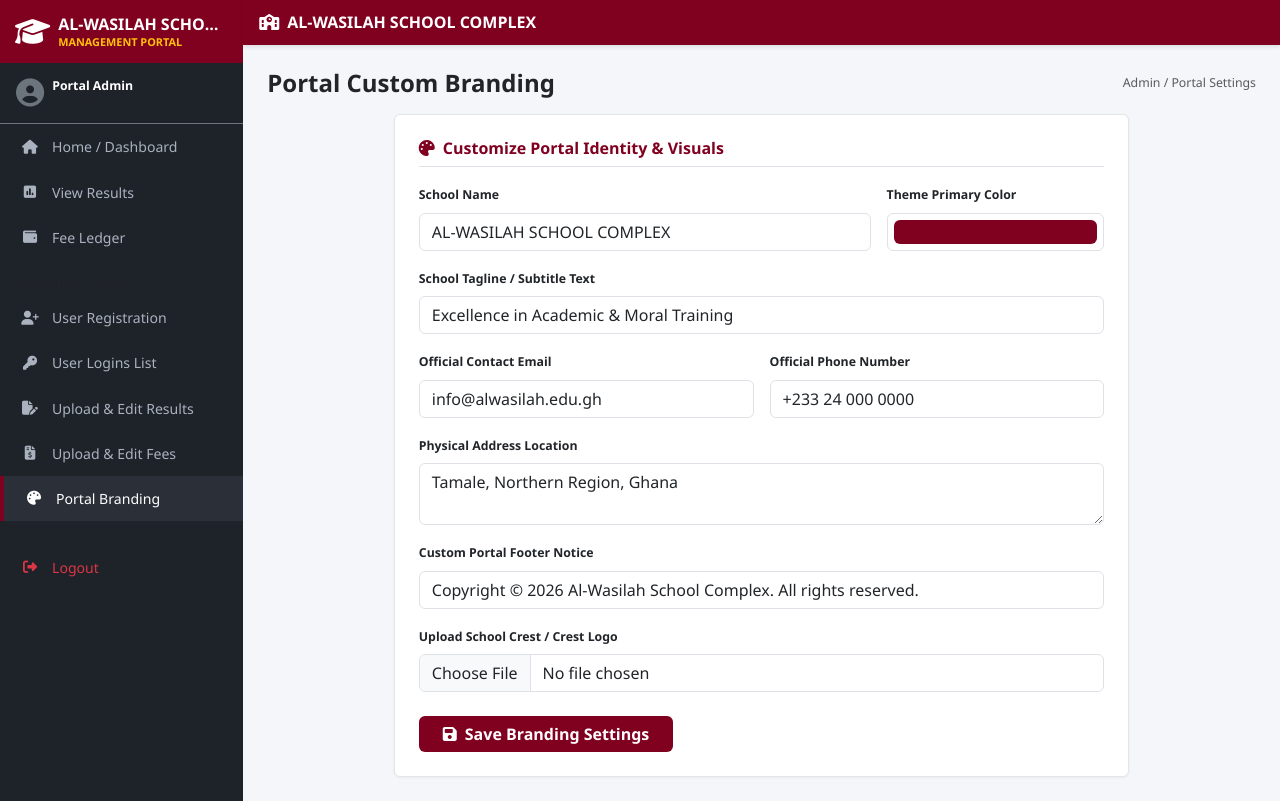
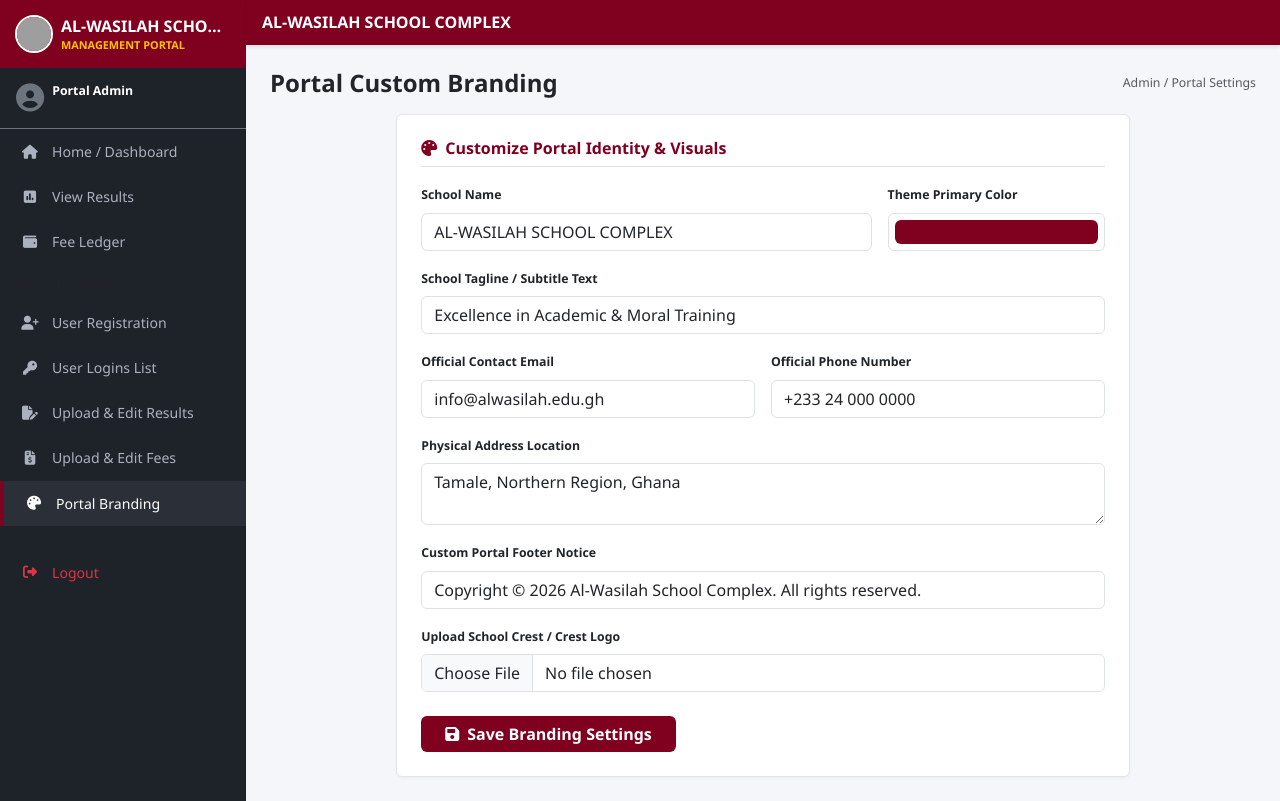
Before and after one commit to ahaqq861-sys/al-wasilah-portal, a Django app: page /portal/branding/ in a window 1280 px wide. Run offline with Django 5.2, Linux system fonts and the light colour scheme; a user stored in the database is signed in; data comes from the database, SQL or seed files in the repository; grey boxes are pictures that could not be loaded.

Commit message:
Fix routing errors, update top bar logo, and add school contacts to login

```diff
--- a/portal/templates/portal/base.html
+++ b/portal/templates/portal/base.html
@@ -5,12 +5,10 @@
     <meta name="viewport" content="width=device-width, initial-scale=1.0">
     <title>{% block title %}{{ branding.school_name }}{% endblock %}</title>
 
-    <!-- FAVICON (School logo on browser tab bar) -->
     {% if branding.logo %}
         <link rel="icon" type="image/png" href="{{ branding.logo.url }}">
-        <link rel="apple-touch-icon" href="{{ branding.logo.url }}">
     {% else %}
-        <link rel="icon" type="image/png" href="https://img.icons8.com/color/48/graduation-cap.png">
+        <link rel="icon" type="image/png" href="/static/images/logo.png">
     {% endif %}
 
     <link href="https://cdn.jsdelivr.net/npm/bootstrap@5.3.0/dist/css/bootstrap.min.css" rel="stylesheet">
@@ -50,7 +48,7 @@
             align-items: center;
             color: #abb2bf;
             text-decoration: none;
-            transition: all 0.2s ease-in-out;
+            transition: all 0.2s;
         }
 
         #sidebar ul li a:hover, #sidebar ul li.active > a {
@@ -92,13 +90,12 @@
 <body>
 
 <div class="d-flex">
-    <!-- Sidebar Navigation -->
     <nav id="sidebar">
         <div class="sidebar-header d-flex align-items-center">
             {% if branding.logo %}
                 <img src="{{ branding.logo.url }}" class="rounded-circle me-2" style="width: 38px; height: 38px; object-fit: cover; border: 2px solid #fff;">
             {% else %}
-                <i class="fa-solid fa-graduation-cap fa-2x me-2"></i>
+                <img src="/static/images/logo.png" class="rounded-circle me-2" style="width: 38px; height: 38px; object-fit: cover; border: 2px solid #fff;">
             {% endif %}
             <div class="lh-1">
                 <h6 class="fw-bold mb-0 text-truncate" style="max-width: 170px; color: #fff;">{{ branding.school_name }}</h6>
@@ -163,11 +160,13 @@
         </ul>
     </nav>
 
-    <!-- Main Content Area -->
     <div class="w-100">
         <nav class="navbar navbar-expand-lg top-navbar navbar-dark px-3">
-            <div class="container-fluid p-0">
-                <span class="navbar-brand mb-0 h1 fs-6 fw-bold text-white"><i class="fa-solid fa-school me-2"></i>{{ branding.school_name }}</span>
+            <div class="container-fluid p-0 d-flex align-items-center">
+                {% if branding.logo %}
+                    <img src="{{ branding.logo.url }}" class="me-2" style="height: 30px; width: 30px; object-fit: contain;">
+                {% endif %}
+                <span class="navbar-brand mb-0 h1 fs-6 fw-bold text-white">{{ branding.school_name }}</span>
             </div>
         </nav>
 
--- a/portal/views.py
+++ b/portal/views.py
@@ -18,7 +18,7 @@
     return branding
 
 def placeholder_view(request, feature=None):
-    messages.info(request, f"The feature '{feature}' is currently under active development.")
+    messages.info(request, f"The feature '{feature}' is under active development.")
     return redirect('portal:dashboard')
 
 def login_view(request):
@@ -43,7 +43,6 @@
 def dashboard_view(request):
     profile, _ = StudentProfile.objects.get_or_create(user=request.user)
 
-    # Auto-assign admin role to superusers if not already assigned
     if request.user.is_superuser and profile.role != 'admin':
         profile.role = 'admin'
         profile.can_brand_portal = True
```
Also changed, not shown: portal/templates/portal/login.html (+17 -10 lines).
